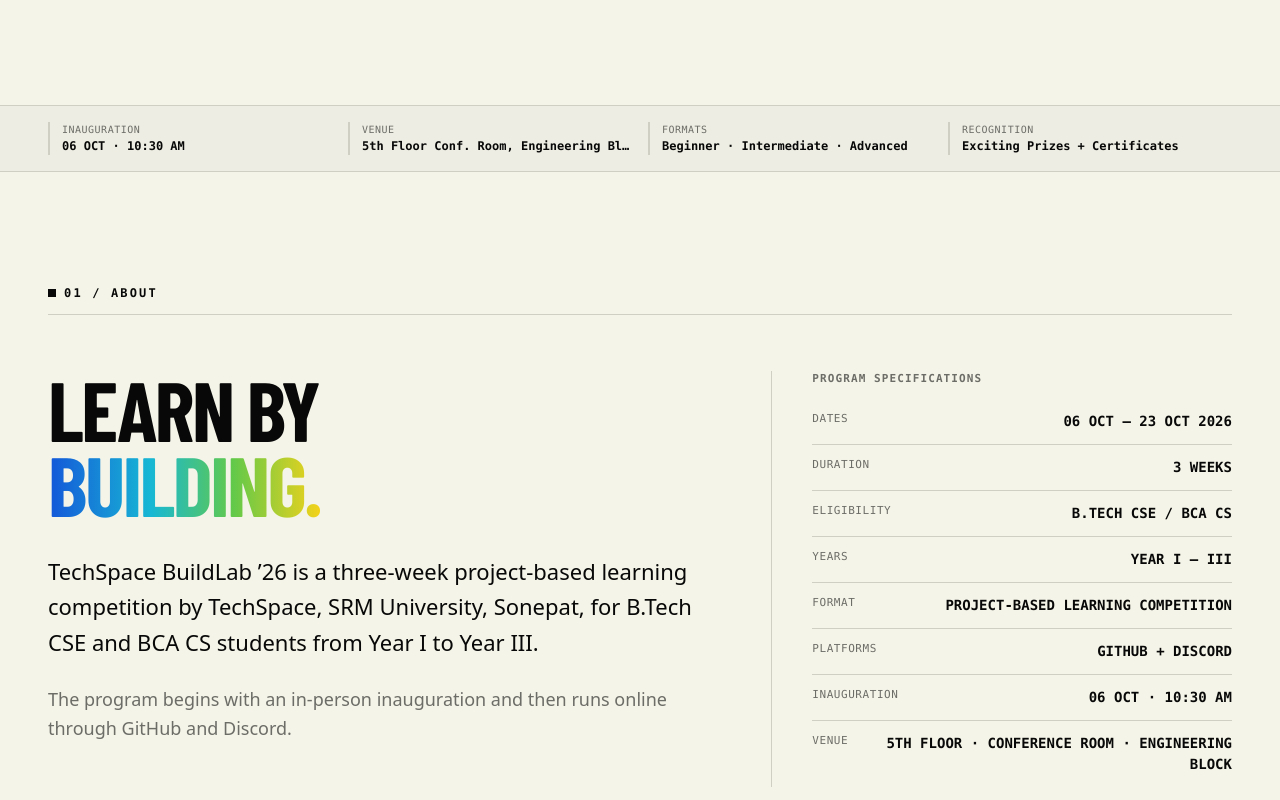
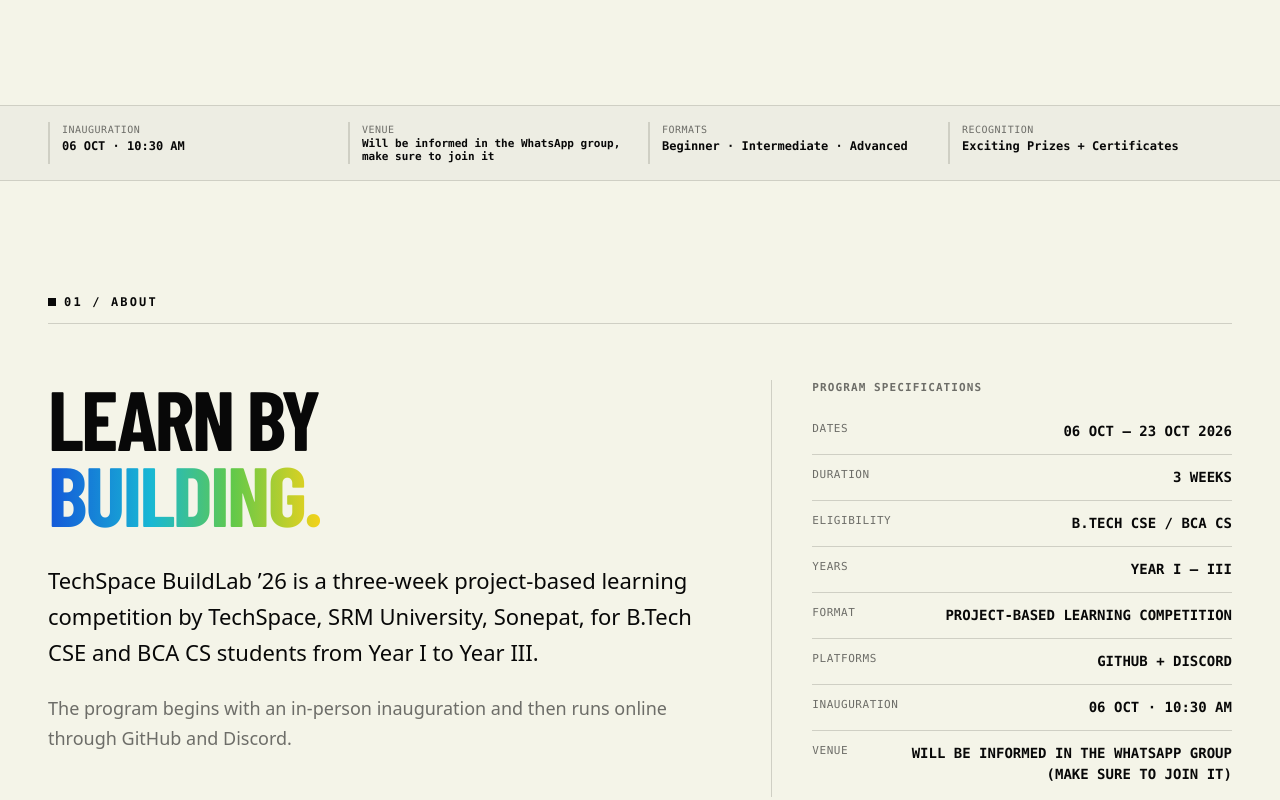
Before and after one commit to Techspace-srmuh/buildlab-2026, a Next.js app: page / in a window 1280 px wide. Shown: the part 680-1480 px from the top of the page. Built offline with nearby package versions, Linux system fonts and the light colour scheme; a web font is replaced by a local one.

Commit message:
fix: update venue to be informed in WhatsApp group

```diff
--- a/src/data/timeline.ts
+++ b/src/data/timeline.ts
@@ -22,7 +22,7 @@ export const TIMELINE: TimelineMilestone[] = [
     title: "INAUGURATION",
     subtitle: "IN-PERSON KICK-OFF",
     time: "10:30 AM",
-    location: "5th Floor, Conference Room, Engineering Block",
+    location: "Will be informed in the WhatsApp group (make sure to join it)",
     type: "in-person",
     description:
       "Official briefing, track walkthrough, and Discord onboarding. The program continues online via GitHub and Discord.",
--- a/src/sections/About.tsx
+++ b/src/sections/About.tsx
@@ -12,7 +12,7 @@ export function About() {
     { label: "FORMAT", value: "PROJECT-BASED LEARNING COMPETITION" },
     { label: "PLATFORMS", value: "GITHUB + DISCORD" },
     { label: "INAUGURATION", value: "06 OCT · 10:30 AM" },
-    { label: "VENUE", value: "5TH FLOOR · CONFERENCE ROOM · ENGINEERING BLOCK" },
+    { label: "VENUE", value: "WILL BE INFORMED IN THE WHATSAPP GROUP (MAKE SURE TO JOIN IT)" },
   ];
 
   return (
--- a/src/sections/DiscordGuide.tsx
+++ b/src/sections/DiscordGuide.tsx
@@ -51,7 +51,7 @@ export function DiscordGuide() {
               <p className="font-sans text-[13px] sm:text-[14px] text-[var(--muted-foreground)] leading-relaxed">
                 {LINKS.isDiscordAvailable
                   ? "Join the official TechSpace BuildLab '26 Discord server to meet mentors, coordinate with your team, and receive live announcements."
-                  : "The official Discord invite link will be published to registered cohorts prior to the in-person kick-off at the 5th Floor Conference Room, Engineering Block."}
+                  : "The official Discord invite link will be published to registered cohorts prior to the in-person kick-off."}
               </p>
             </div>
 
--- a/src/sections/Hero.tsx
+++ b/src/sections/Hero.tsx
@@ -187,8 +187,8 @@ export function Hero() {
               <span className="block text-[var(--muted-foreground)] uppercase tracking-wider text-[10px]">
                 VENUE
               </span>
-              <span className="font-semibold text-[var(--foreground)] truncate block">
-                5th Floor Conf. Room, Engineering Block
+              <span className="font-semibold text-[var(--foreground)] block text-[11px] leading-tight">
+                Will be informed in the WhatsApp group, make sure to join it
               </span>
             </div>
 
```
Also changed, not shown: 1 other file (tests, documents, lock files or other folders).
